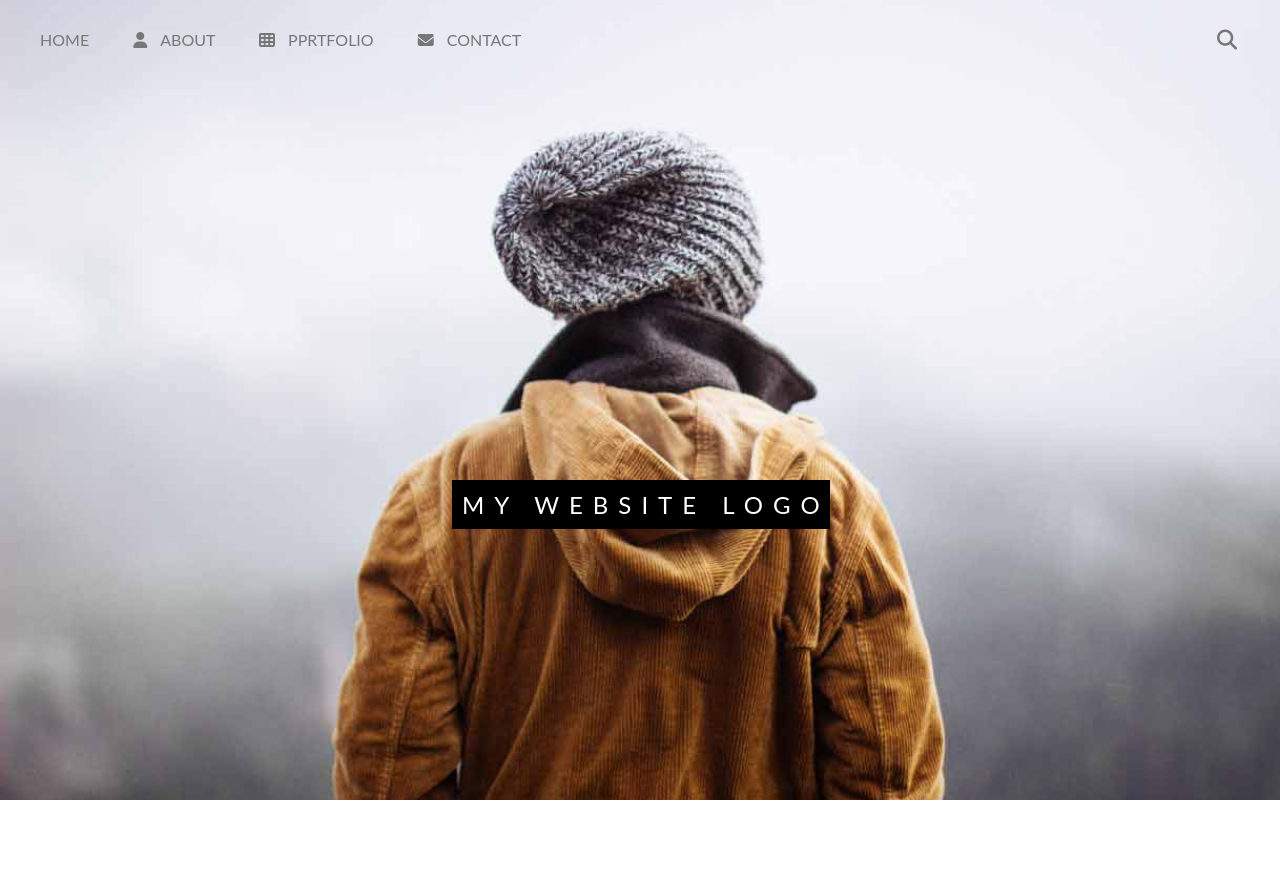
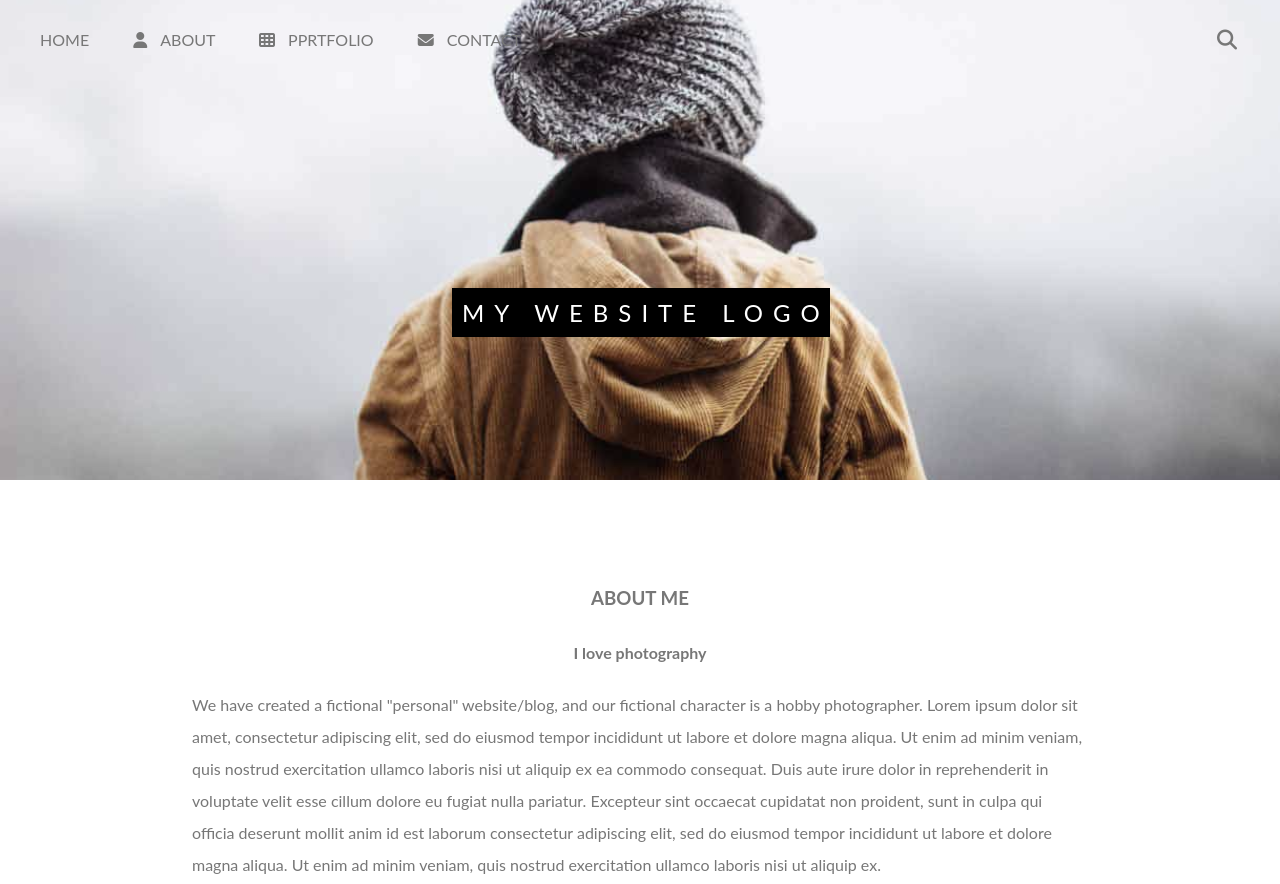
Before and after one commit to Abdulrahman-Dahshan/Task_5, a plain HTML site: page index.html in a window 1280 px wide. Shown: the top 884 px of the page. Drawn offline with Linux system fonts and the light colour scheme.

Commit message:
third commit

```diff
--- a/CSS/style.css
+++ b/CSS/style.css
@@ -6,7 +6,7 @@
 }
 
 header {
-  height: 100vh;
+  height: 60vh;
   background: url(../images/parallax1.jpg);
   background-position: center center;
   background-size: cover;
@@ -14,6 +14,8 @@ header {
   background-blend-mode: overlay;
   overflow: auto;
   position: relative;
+  filter: grayscale(30%);
+
 }
 
 nav {
@@ -101,6 +103,7 @@ p {
   width: 400px;
   height: 300px;
   background: rgba(119, 119, 119, 0.9);
+  filter: grayscale(30%);
 }
 
 .skills {
@@ -191,6 +194,7 @@ p {
   width: 200px;
   height: 150px;
 }
+
 .row-1,
 .row-2 {
   display: flex;
@@ -214,6 +218,7 @@ p {
   background-position: center center;
   background-size: cover;
   position: relative;
+  filter: grayscale(30%);
 }
 .contact p {
   color: white;
```
